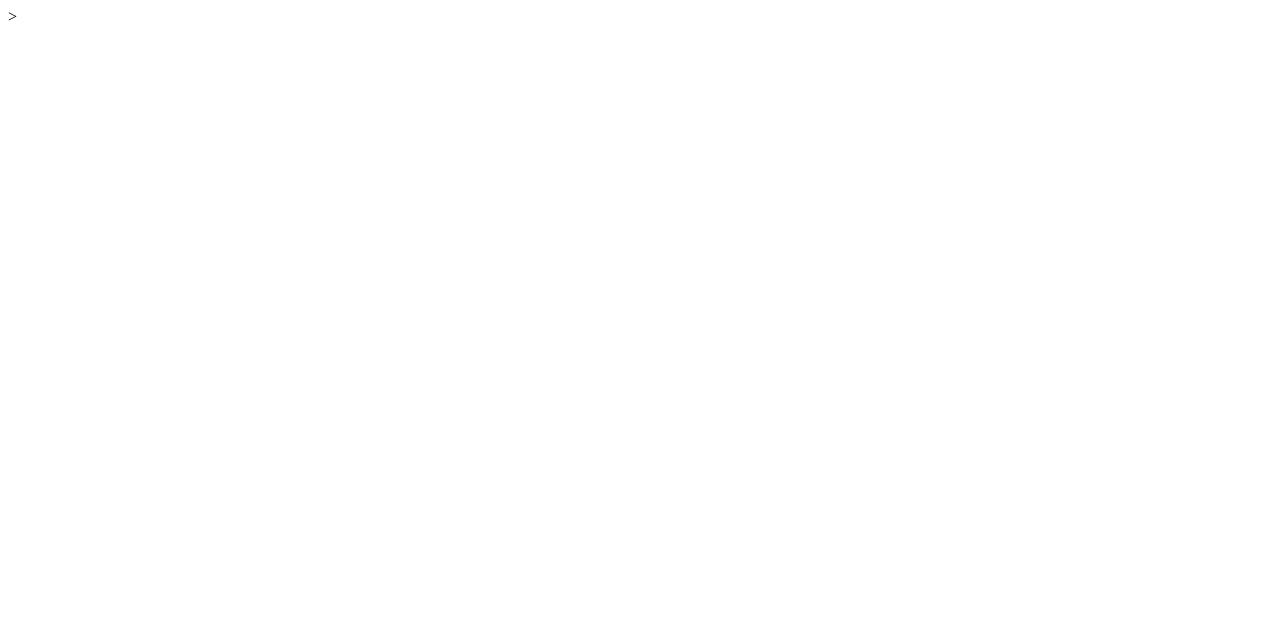
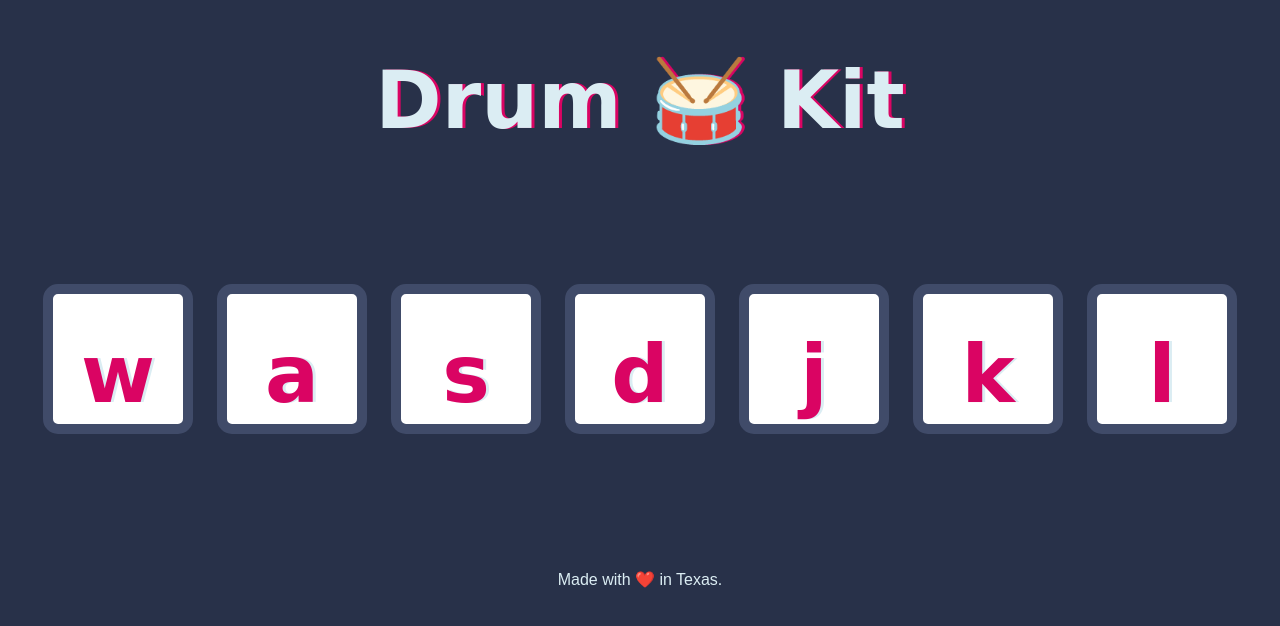
Before and after one commit to malys23/Drum-Kit, a plain HTML site: page index.html in a window 1280 px wide. Drawn offline with Linux system fonts and the light colour scheme.

Commit message:
Adding basics
Finished html boilerplate, imported styles, updated readme

```diff
--- a/index.html
+++ b/index.html
@@ -1,11 +1,27 @@
 <!DOCTYPE html>
 <html lang="en" dir="ltr">
-    <head>
-        <meta charset="utf-8">
-        <title> </title>
-        <link rel="stylesheet" href="styles.css"
-    </head>>
-    <body>
 
-    </body>
+<head>
+    <meta charset="utf-8">
+    <title> </title>
+    <link rel="stylesheet" href="styles.css">
+</head>
+
+<body>
+    <h1 id="title">Drum 🥁 Kit</h1>
+    <div class="set">
+        <button class="w drum">w</button>
+        <button class="a drum">a</button>
+        <button class="s drum">s</button>
+        <button class="d drum">d</button>
+        <button class="j drum">j</button>
+        <button class="k drum">k</button>
+        <button class="l drum">l</button>
+    </div>
+
+    <footer>
+        Made with ❤️ in Texas.
+    </footer>
+</body>
+
 </html>
--- a/styles.css
+++ b/styles.css
@@ -0,0 +1,81 @@
+body {
+    text-align: center;
+    background-color: #283149;
+  }
+
+  h1 {
+    font-size: 5rem;
+    color: #DBEDF3;
+    font-family: "Arvo", cursive;
+    text-shadow: 3px 0 #DA0463;
+
+  }
+
+  footer {
+    color: #DBEDF3;
+    font-family: sans-serif;
+  }
+
+  .w {
+
+  }
+
+  .a {
+
+  }
+
+  .s {
+
+  }
+
+  .d {
+
+  }
+
+  .j {
+
+  }
+
+  .k {
+
+  }
+
+  .l {
+
+  }
+
+  .set {
+    margin: 10% auto;
+  }
+
+  .game-over {
+    background-color: red;
+    opacity: 0.8;
+  }
+
+  .pressed {
+    box-shadow: 0 3px 4px 0 #DBEDF3;
+    opacity: 0.5;
+  }
+
+  .red {
+    color: red;
+  }
+
+  .drum {
+    outline: none;
+    border: 10px solid #404B69;
+    font-size: 5rem;
+    font-family: 'Arvo', cursive;
+    line-height: 2;
+    font-weight: 900;
+    color: #DA0463;
+    text-shadow: 3px 0 #DBEDF3;
+    border-radius: 15px;
+    display: inline-block;
+    width: 150px;
+    height: 150px;
+    text-align: center;
+    margin: 10px;
+    background-color: white;
+  }
```
Also changed, not shown: 1 other file.
